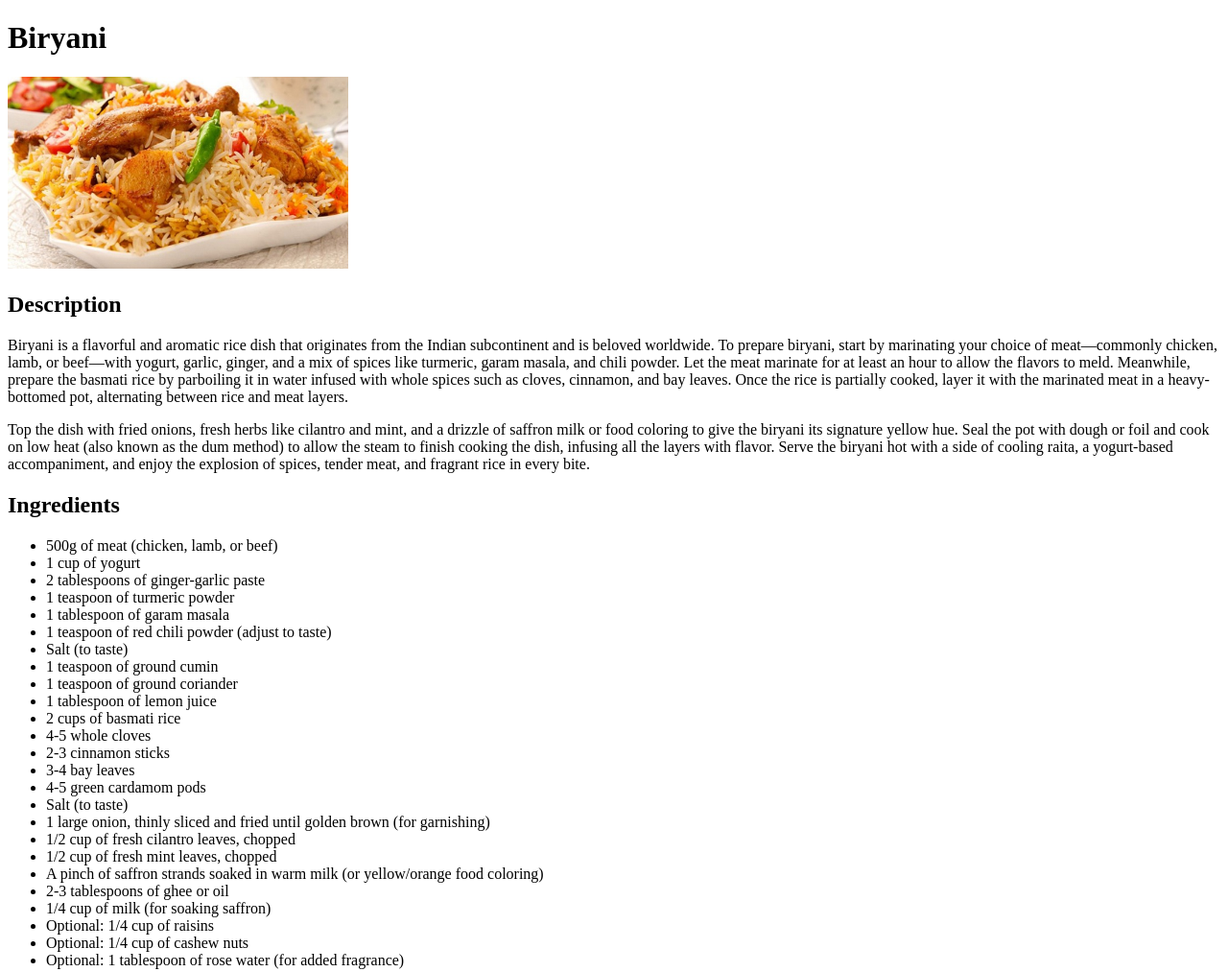
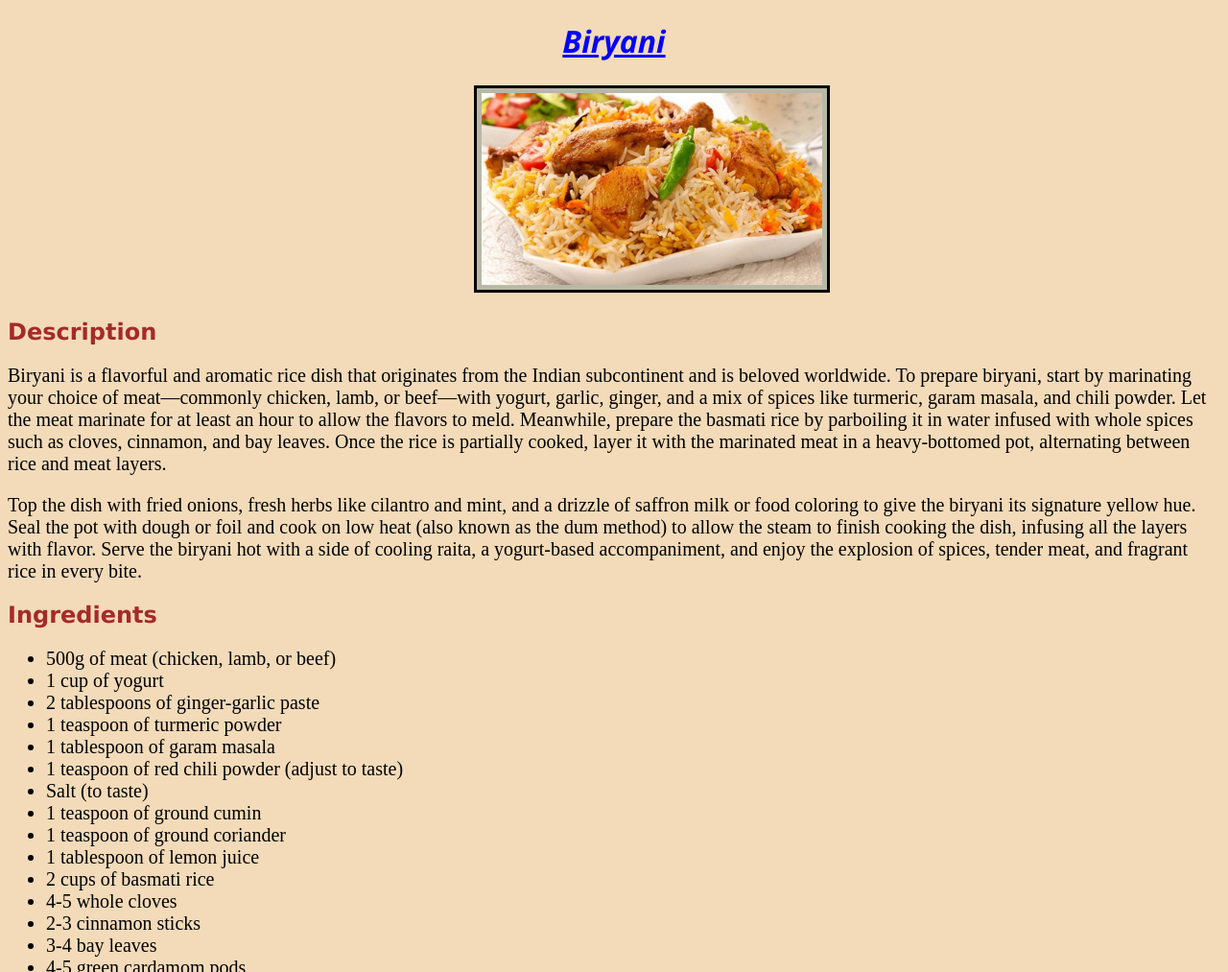
Before and after one commit to SamamaKarim092/odin-recipes, a plain HTML site: page recipes/biryani.html in a window 1280 px wide. Shown: the top 1013 px of the page at 96% size. Drawn offline with Linux system fonts and the light colour scheme.

Commit message:
Added CSS to my first project of HTML in Odin Project
T

```diff
--- /dev/null
+++ b/recipes/biryani.css
@@ -0,0 +1,28 @@
+* {
+    background-color: rgb(243, 219, 185);
+}
+
+h1 {
+    text-align: center;
+    font-family: 'Segoe UI', Tahoma, Geneva, Verdana, sans-serif;
+    color: blue;
+    text-decoration: underline;
+    font-style: italic;
+}
+
+img {
+    border: 3px solid black;
+    padding: 5px;
+    background-color: rgb(184, 184, 166);
+    margin: 3px;
+    margin-left: 38vw;
+}
+
+h2 {
+    font-family: 'Lucida Sans', 'Lucida Sans Regular', 'Lucida Grande', 'Lucida Sans Unicode', Geneva, Verdana, sans-serif;
+    color: brown;
+}
+
+p,ul li,ol li {
+    font-size: 20px;
+}
--- a/recipes/biryani.html
+++ b/recipes/biryani.html
@@ -4,6 +4,7 @@
     <meta charset="UTF-8">
     <meta name="viewport" content="width=device-width, initial-scale=1.0">
     <title>Biryani Recipe</title>
+    <link rel="stylesheet" href="biryani.css">
 </head>
 <body>
 
--- /dev/null
+++ b/recipes/burger.css
@@ -0,0 +1,27 @@
+* {
+    background-color: rgb(243, 219, 185);
+}
+
+h1 {
+    text-align: center;
+    font-family: 'Segoe UI', Tahoma, Geneva, Verdana, sans-serif;
+    color: rgb(255, 0, 106);
+    font-style: italic;
+}
+
+img {
+    border: 3px solid black;
+    padding: 5px;
+    background-color: rgb(184, 184, 166);
+    margin: 3px;
+    margin-left: 36vw;
+}
+
+h2 {
+    font-family: 'Lucida Sans', 'Lucida Sans Regular', 'Lucida Grande', 'Lucida Sans Unicode', Geneva, Verdana, sans-serif;
+    color: rgb(24, 146, 71);
+}
+
+p,ul li,ol li {
+    font-size: 20px;
+}
--- /dev/null
+++ b/recipes/pizza.css
@@ -0,0 +1,27 @@
+* {
+    background-color: rgb(243, 219, 185);
+}
+
+h1 {
+    text-align: center;
+    font-family: 'Segoe UI', Tahoma, Geneva, Verdana, sans-serif;
+    color: rgb(64, 34, 162);
+    font-style: italic;
+}
+
+img {
+    border: 3px solid black;
+    padding: 5px;
+    background-color: rgb(184, 184, 166);
+    margin: 3px;
+    margin-left: 36vw;
+}
+
+h2 {
+    font-family: 'Lucida Sans', 'Lucida Sans Regular', 'Lucida Grande', 'Lucida Sans Unicode', Geneva, Verdana, sans-serif;
+    color: rgb(232, 60, 172);
+}
+
+p,ul li,ol li {
+    font-size: 20px;
+}
--- /dev/null
+++ b/style.css
@@ -0,0 +1,20 @@
+h1 {
+    font-family: Arial, Helvetica, sans-serif;
+    font-weight: bolder;
+}
+
+a {
+    display: flex;
+    text-decoration: none;
+    font-size: 20px;
+    font-weight: 300;
+    color: darkcyan;
+    background-color: rgb(248, 235, 235);
+    line-height: 1.5;
+}
+
+p {
+    font-size: 20px;
+    font-family: 'Segoe UI', Tahoma, Geneva, Verdana, sans-serif;
+    color: blue;
+}
```
Also changed, not shown: index.html (+2 -0 lines), recipes/burger.html (+1 -0 lines), recipes/pizza.html (+1 -0 lines).
